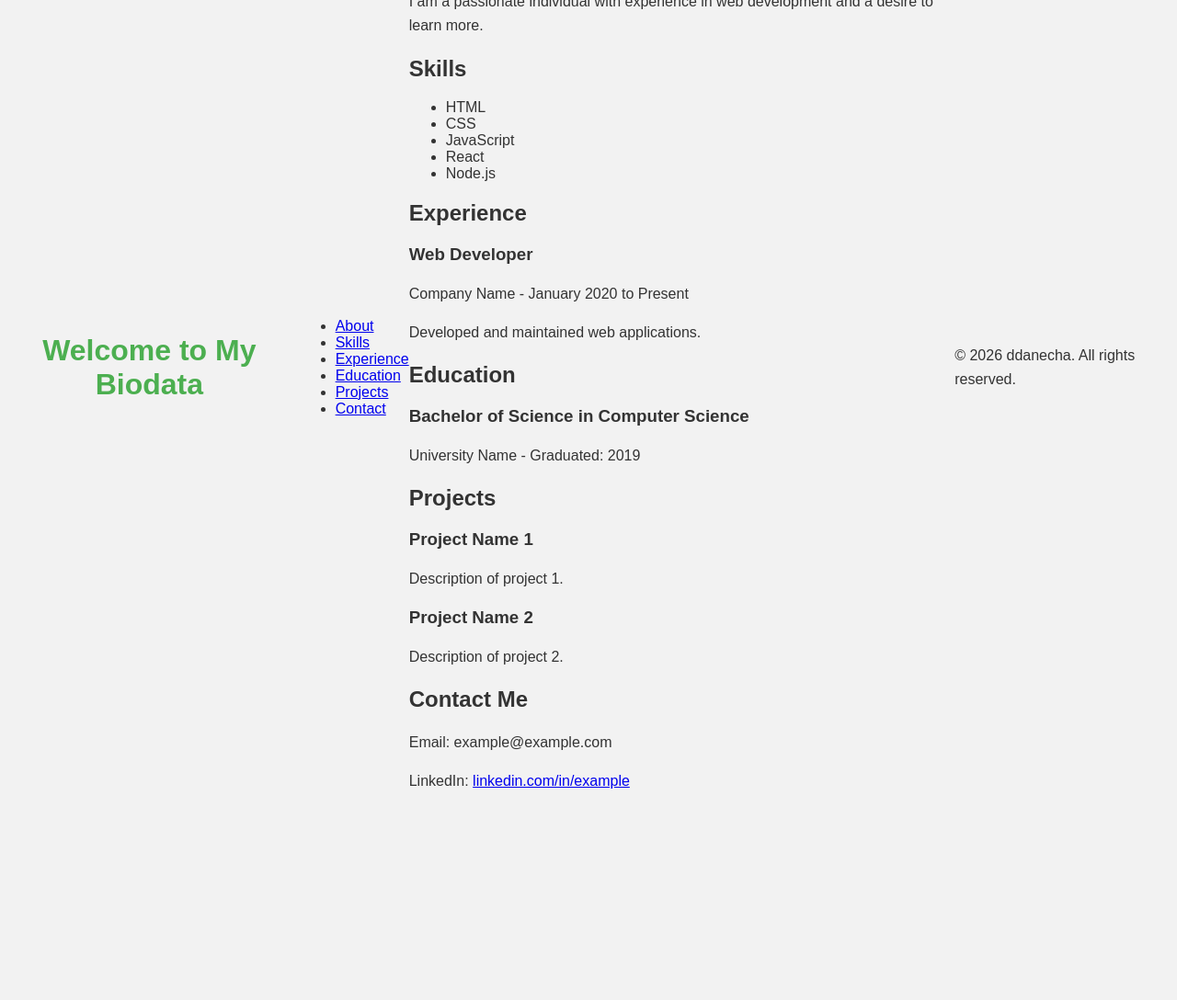
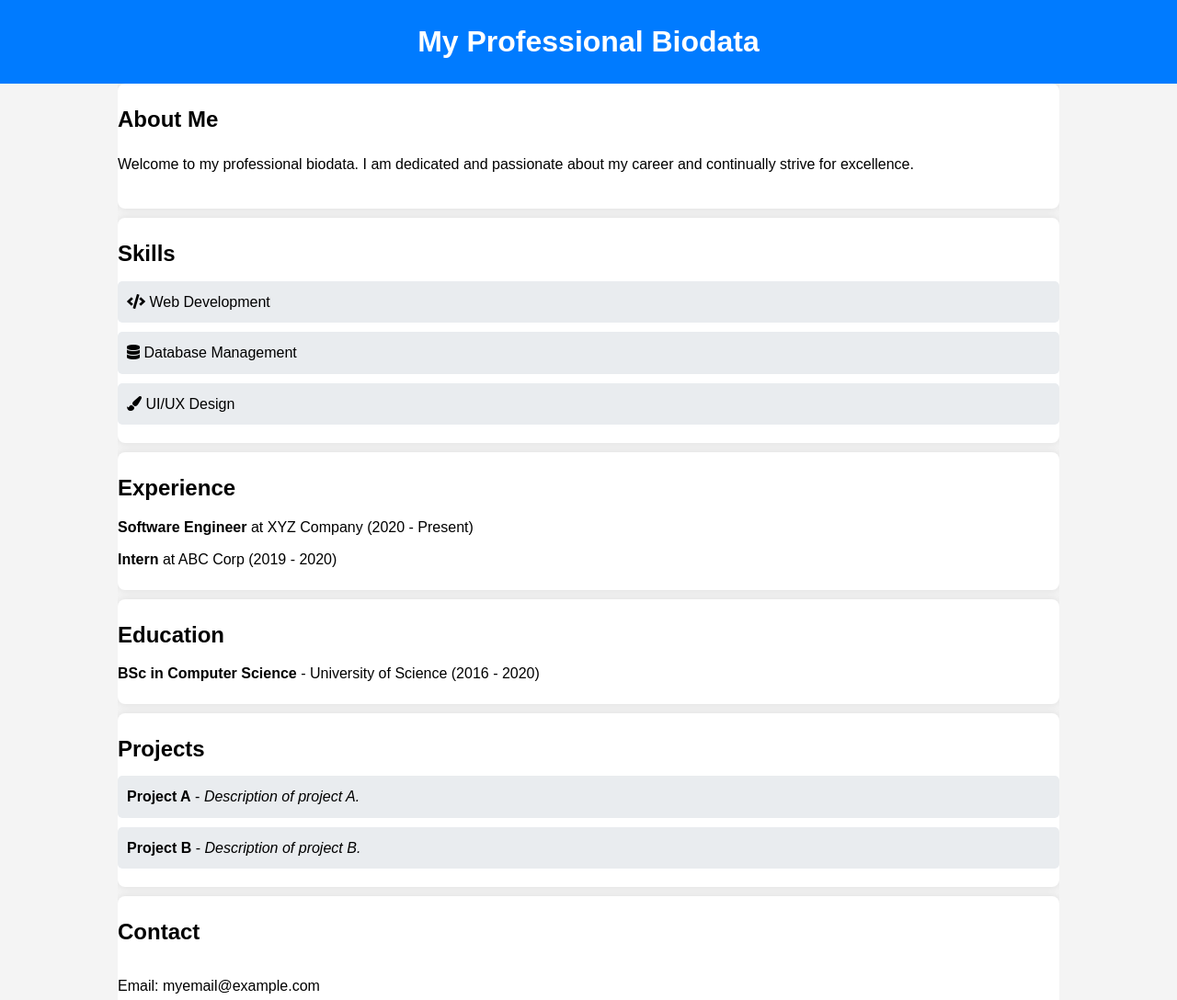
Before and after one commit to ddanecha/Biodata, a plain HTML site: page index.html in a window 1280 px wide. Shown: the top 1088 px of the page at 92% size. Before the commit the page ends 878 px from the top, so only its background shows below. Drawn offline with Linux system fonts and the light colour scheme.

Commit message:
Updated index.html with modern biodata design

```diff
--- a/index.html
+++ b/index.html
@@ -3,64 +3,83 @@
 <head>
     <meta charset="UTF-8">
     <meta name="viewport" content="width=device-width, initial-scale=1.0">
+    <link rel="stylesheet" href="https://cdnjs.cloudflare.com/ajax/libs/font-awesome/5.15.4/css/all.min.css">
     <title>Biodata</title>
-    <link rel="stylesheet" href="styles.css">
+    <style>
+        body {
+            font-family: Arial, sans-serif;
+            line-height: 1.6;
+            margin: 0;
+            padding: 0;
+            background: #f4f4f4;
+        }
+        header {
+            background: #007bff;
+            color: #fff;
+            padding: 20px 0;
+            text-align: center;
+        }
+        .container {
+            width: 80%;
+            margin: auto;
+            overflow: hidden;
+        }
+        h1, h2, h3 {
+            margin: 0;
+        }
+        section {
+            padding: 20px 0;
+            background: #fff;
+            margin-bottom: 10px;
+            border-radius: 8px;
+            box-shadow: 0 0 10px rgba(0, 0, 0, 0.1);
+        }
+        .skills, .experience, .education, .projects, .contact {
+            display: flex;
+            flex-direction: column;
+            gap: 10px;
+        }
+        .skill, .project {
+            padding: 10px;
+            background: #e9ecef;
+            border-radius: 5px;
+        }
+    </style>
 </head>
 <body>
     <header>
-        <h1>Welcome to My Biodata</h1>
+        <h1>My Professional Biodata</h1>
     </header>
-    <nav>
-        <ul>
-            <li><a href="#about">About</a></li>
-            <li><a href="#skills">Skills</a></li>
-            <li><a href="#experience">Experience</a></li>
-            <li><a href="#education">Education</a></li>
-            <li><a href="#projects">Projects</a></li>
-            <li><a href="#contact">Contact</a></li>
-        </ul>
-    </nav>
-    <main>
-        <section id="about">
+    <div class="container">
+        <section class="hero">
             <h2>About Me</h2>
-            <p>I am a passionate individual with experience in web development and a desire to learn more.</p>
+            <p>Welcome to my professional biodata. I am dedicated and passionate about my career and continually strive for excellence.</p>
         </section>
-        <section id="skills">
+        <section class="skills">
             <h2>Skills</h2>
-            <ul>
-                <li>HTML</li>
-                <li>CSS</li>
-                <li>JavaScript</li>
-                <li>React</li>
-                <li>Node.js</li>
-            </ul>
+            <div class="skill"><i class="fas fa-code"></i> Web Development</div>
+            <div class="skill"><i class="fas fa-database"></i> Database Management</div>
+            <div class="skill"><i class="fas fa-paint-brush"></i> UI/UX Design</div>
         </section>
-        <section id="experience">
+        <section class="experience">
             <h2>Experience</h2>
-            <h3>Web Developer</h3>
-            <p>Company Name - January 2020 to Present</p>
-            <p>Developed and maintained web applications.</p>
+            <div class="job"><strong>Software Engineer</strong> at XYZ Company (2020 - Present)</div>
+            <div class="job"><strong>Intern</strong> at ABC Corp (2019 - 2020)</div>
         </section>
-        <section id="education">
+        <section class="education">
             <h2>Education</h2>
-            <h3>Bachelor of Science in Computer Science</h3>
-            <p>University Name - Graduated: 2019</p>
+            <div class="degree"><strong>BSc in Computer Science</strong> - University of Science (2016 - 2020)</div>
         </section>
-        <section id="projects">
+        <section class="projects">
             <h2>Projects</h2>
-            <h3>Project Name 1</h3>
-            <p>Description of project 1.</p>
-            <h3>Project Name 2</h3>
-            <p>Description of project 2.</p>
+            <div class="project"><strong>Project A</strong> - <i>Description of project A.</i></div>
+            <div class="project"><strong>Project B</strong> - <i>Description of project B.</i></div>
         </section>
-        <section id="contact">
-            <h2>Contact Me</h2>
-            <p>Email: example@example.com</p>
-            <p>LinkedIn: <a href="https://www.linkedin.com/in/example">linkedin.com/in/example</a></p>
+        <section class="contact">
+            <h2>Contact</h2>
+            <p>Email: myemail@example.com</p>
+            <p>LinkedIn: <a href="https://linkedin.com/in/myprofile">myprofile</a></p>
         </section>
-    </main>
-    <footer>
-        <p>&copy; 2026 ddanecha. All rights reserved.</p>
-    </footer>
+    </div>
 </body>
 </html>
```
